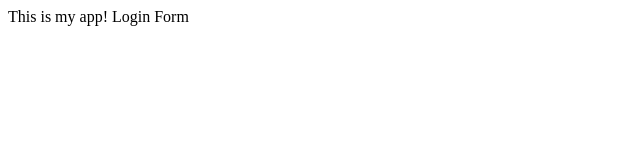
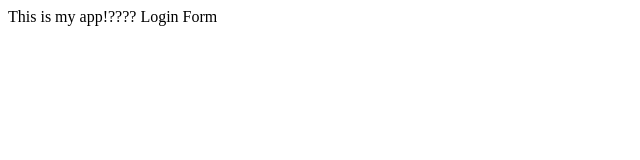
Before and after one commit to Yangbu/myappsample, a plain HTML site: page index.html in a window 1280 px wide. Shown: the full height of the page, 0-640 px from the left. Drawn offline with Linux system fonts and the light colour scheme.

Commit message:
Changed from login

```diff
--- a/index.html
+++ b/index.html
@@ -3,7 +3,7 @@
     <title>My app</title>
   </head>
   <body>
-   This is my app!
+   This is my app!????
    Login Form
   </body>
 </html>
```
